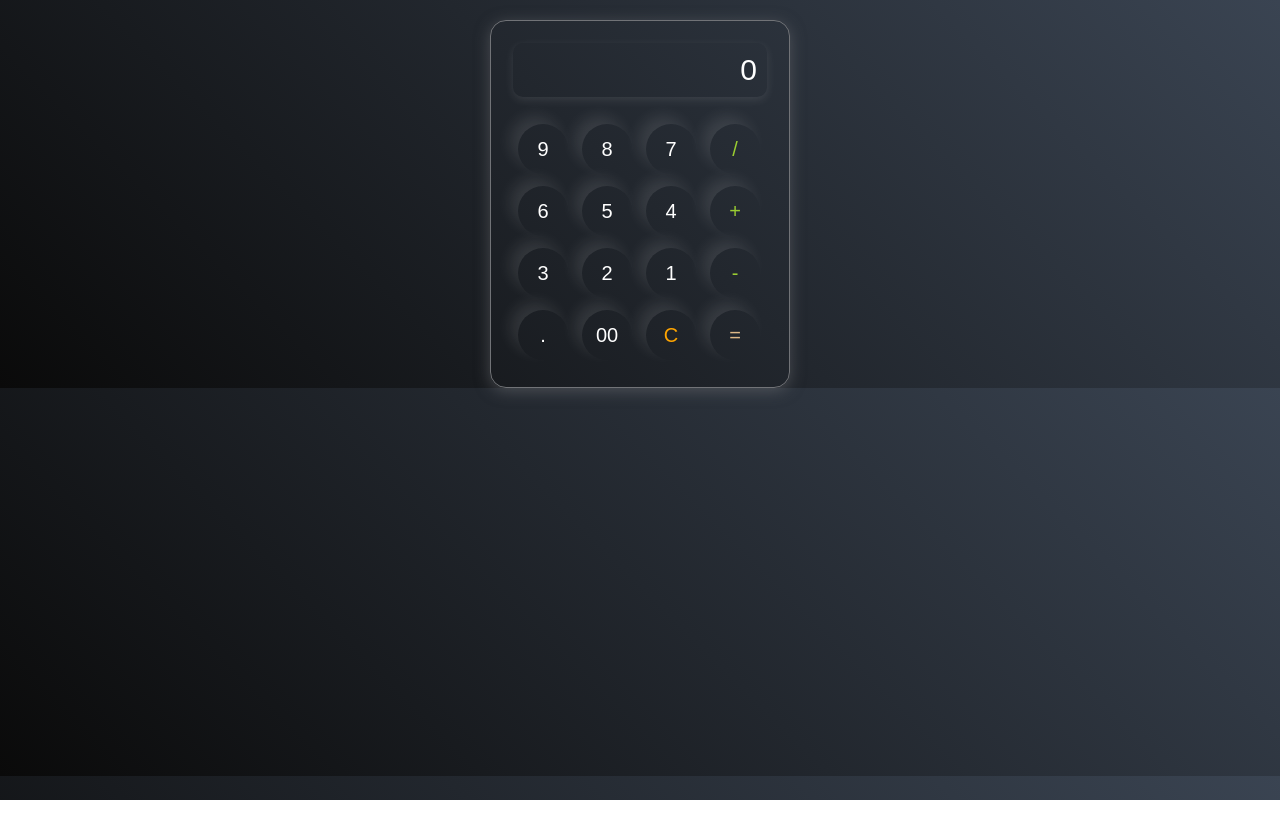
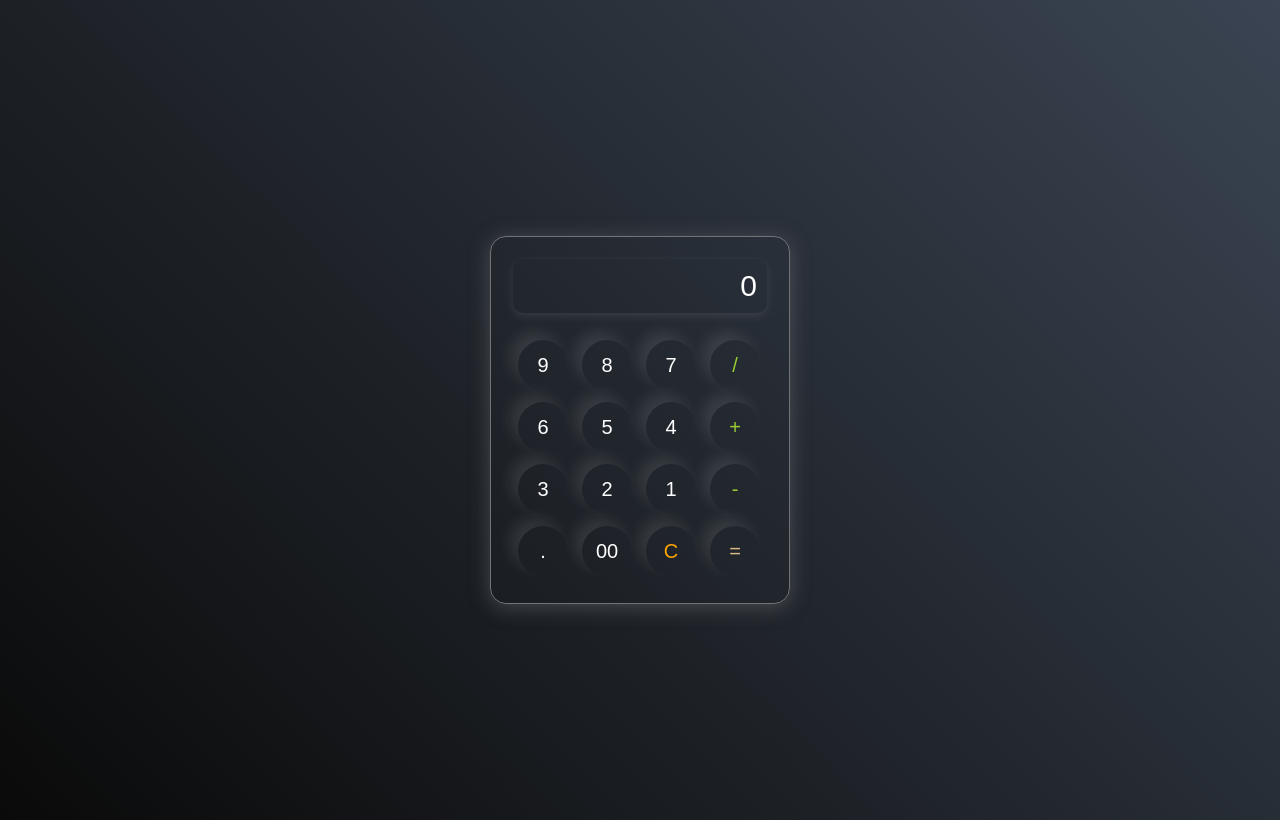
Before and after one commit to deepanshurajput134/my_projects, a plain HTML site: page calculator/calculator.html in a window 1280 px wide. Drawn offline with Linux system fonts and the light colour scheme.

Commit message:
fix the calculator position in center

```diff
--- a/calculator/calculator.css
+++ b/calculator/calculator.css
@@ -10,6 +10,7 @@ body{
     justify-content: center;
     align-items: center;
     margin-top: 20px;
+    height: 100vh;
 }
 
 .container{
@@ -18,7 +19,7 @@ body{
     padding: 20px;
     background-color: transparent;
     border-radius: 16px;
-    box-shadow: 0px 3px 15px rgba(113, 115, 119, 0.5);
+    box-shadow: 0px 3px 20px rgba(113, 115, 119, 0.5);
 }
 
 input::placeholder{
```
